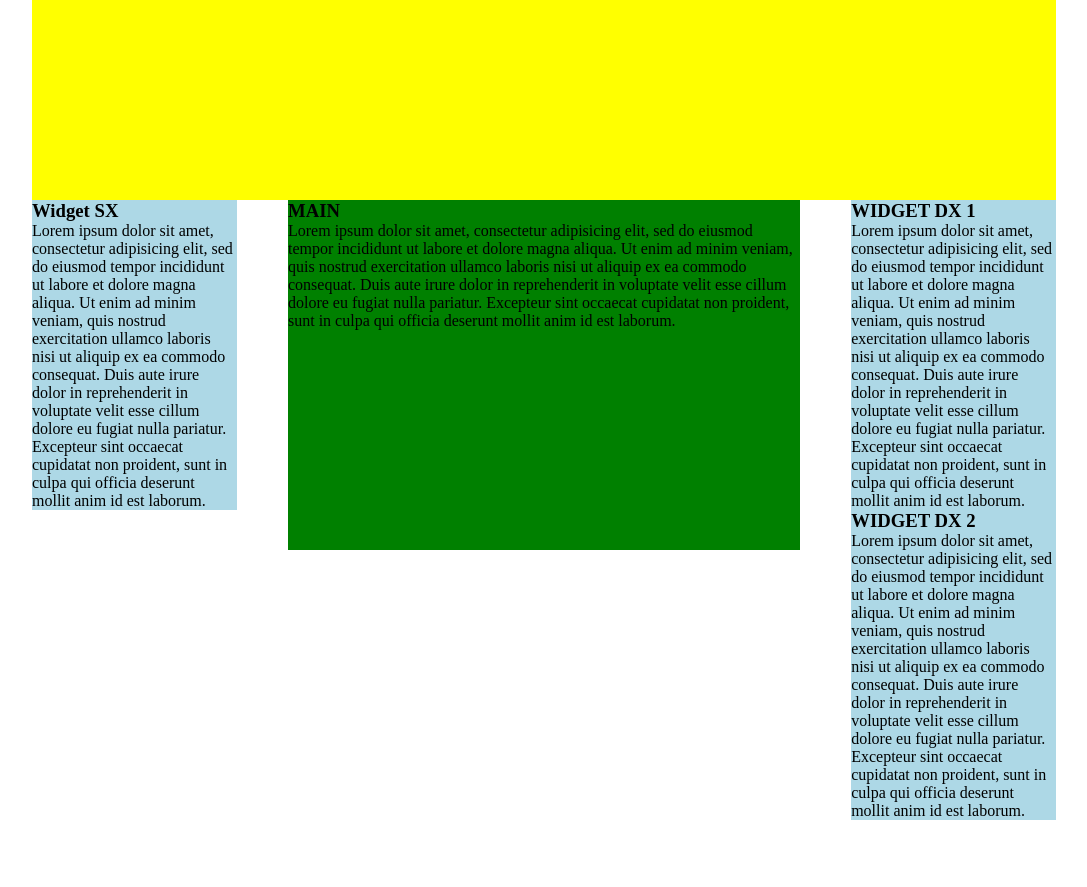
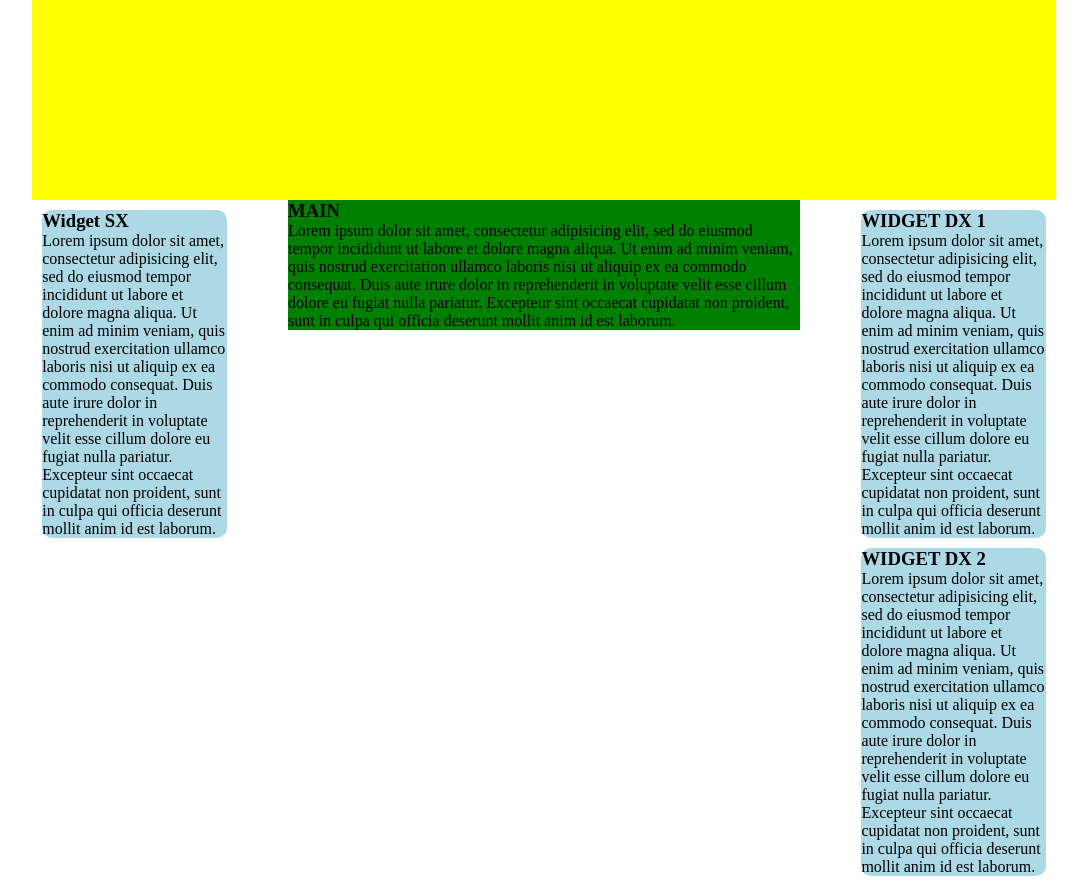
Before and after one commit to RiccioGit/htmlcss-wp, a plain HTML site: page index.html in a window 1280 px wide. Shown: the whole page, without its empty margins (96-1183 px from the left). Before the commit the page ends 820 px from the top, so only its background shows below. Drawn offline with Linux system fonts and the light colour scheme.

Commit message:
aggiunta widget 1.1

```diff
--- a/css/main.css
+++ b/css/main.css
@@ -25,7 +25,7 @@ aside {
   width: 20%;
   /* debug */
   /* height: 200px; */
-  background-color: lightblue;
+  /* background-color: lightblue; */
 }
 
 main {
@@ -33,6 +33,12 @@ main {
   width: 50%;
   margin: 0 5%;
   /* debug */
-  height: 350px;
+  /* height: 350px; */
   background-color: green;
 }
+
+.widget {
+  margin: 5%;
+  border-radius: 10px;
+  background-color: lightblue;
+}
```
